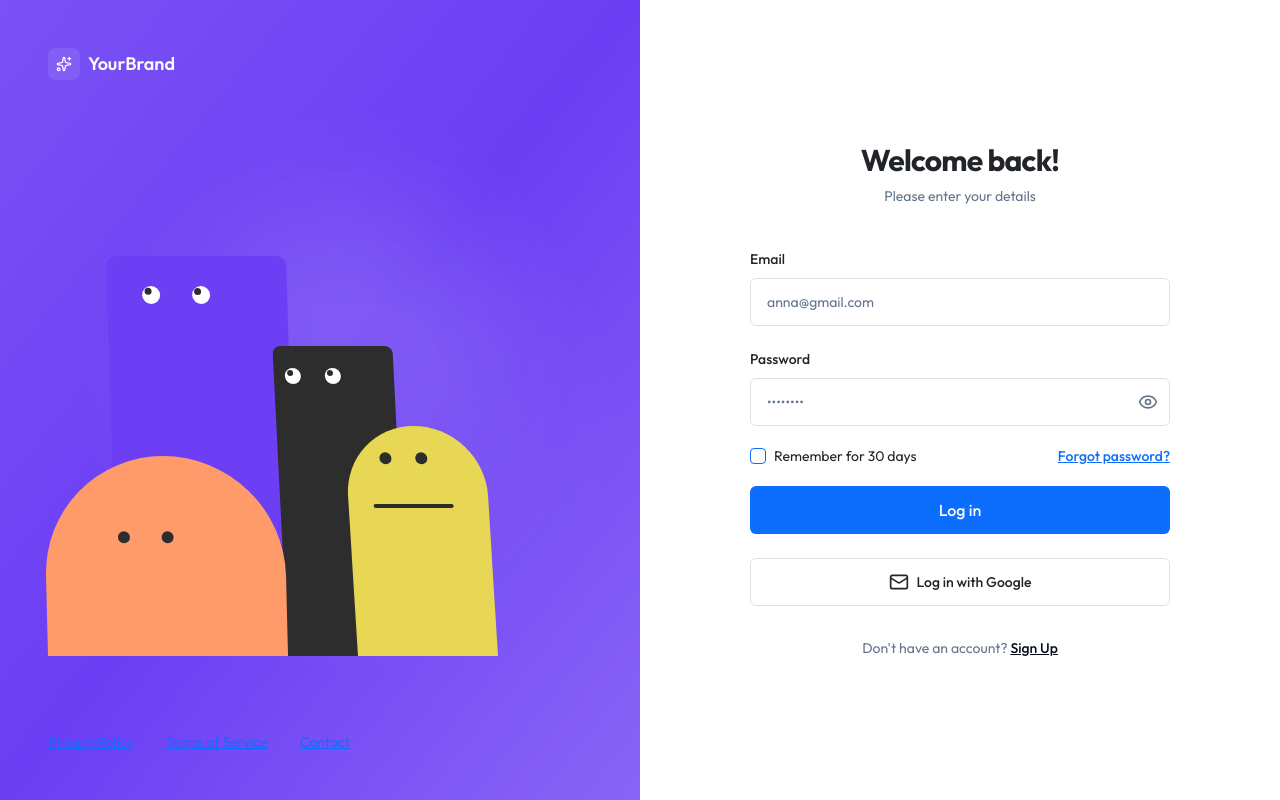
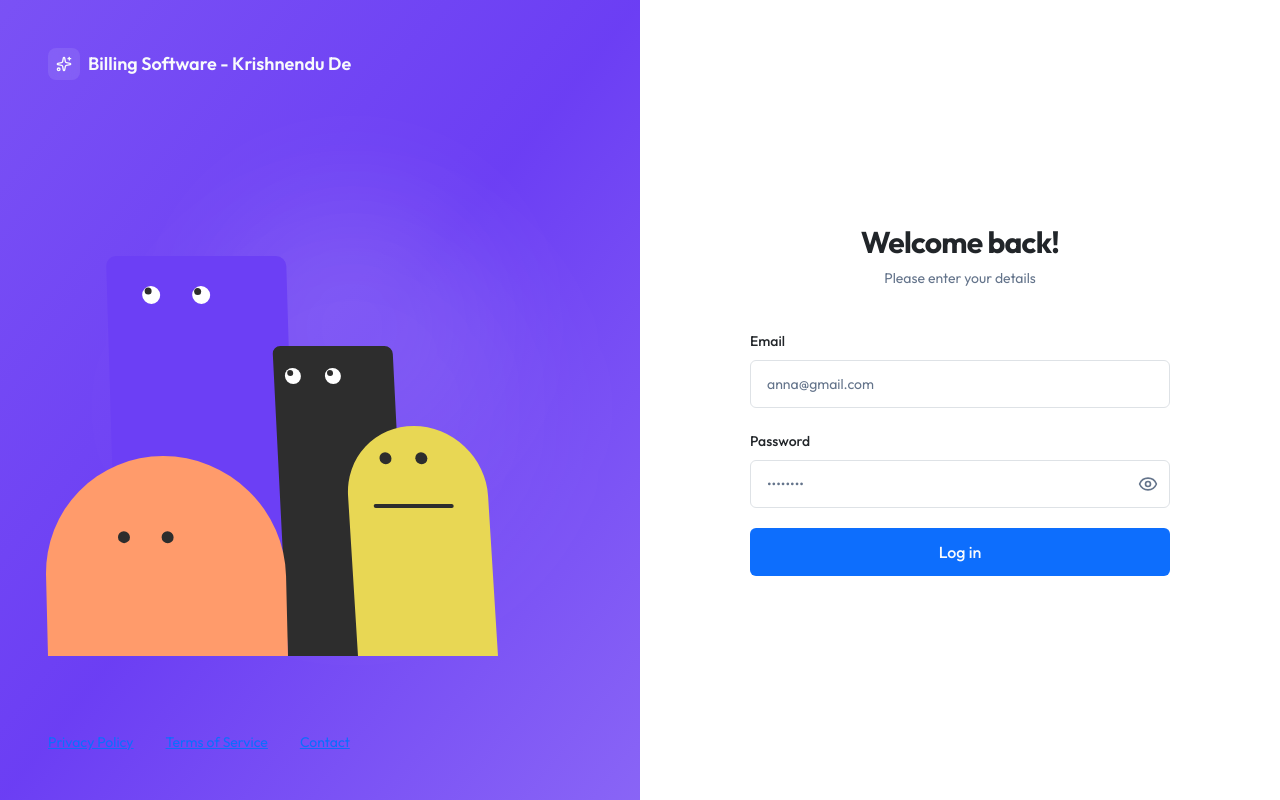
Before and after one commit to krishnendude2005/Billing-software-frontend, a React (Vite) app: page /login in a window 1280 px wide. Built offline with nearby package versions, Linux system fonts and the light colour scheme.

Commit message:
Removed - Signin with goole and Forgot password

```diff
--- a/src/components/ui/animated-characters-login-page.tsx
+++ b/src/components/ui/animated-characters-login-page.tsx
@@ -342,7 +342,7 @@ function LoginPage() {
             <div className="size-8 rounded-lg bg-primary-foreground/10 backdrop-blur-sm flex items-center justify-center">
               <Sparkles className="size-4" />
             </div>
-            <span>YourBrand</span>
+            <span>Billing Software - Krishnendu De</span>
           </div>
         </div>
 
@@ -596,23 +596,6 @@ function LoginPage() {
               </div>
             </div>
 
-            <div className="flex items-center justify-between">
-              <div className="flex items-center space-x-2">
-                <Checkbox id="remember" />
-                <Label
-                  htmlFor="remember"
-                  className="text-sm font-normal cursor-pointer"
-                >
-                  Remember for 30 days
-                </Label>
-              </div>
-              <a
-                href="#"
-                className="text-sm text-primary hover:underline font-medium"
-              >
-                Forgot password?
-              </a>
-            </div>
 
             {error && (
               <div className="p-3 text-sm text-red-400 bg-red-950/20 border border-red-900/30 rounded-lg">
@@ -630,25 +613,6 @@ function LoginPage() {
             </Button>
           </form>
 
-          {/* Social Login */}
-          <div className="mt-6">
-            <Button
-              variant="outline"
-              className="w-full h-12 bg-background border-border/60 hover:bg-accent"
-              type="button"
-            >
-              <Mail className="mr-2 size-5" />
-              Log in with Google
-            </Button>
-          </div>
-
-          {/* Sign Up Link */}
-          <div className="text-center text-sm text-muted-foreground mt-8">
-            Don't have an account?{" "}
-            <a href="#" className="text-foreground font-medium hover:underline">
-              Sign Up
-            </a>
-          </div>
         </div>
       </div>
     </div>
```
